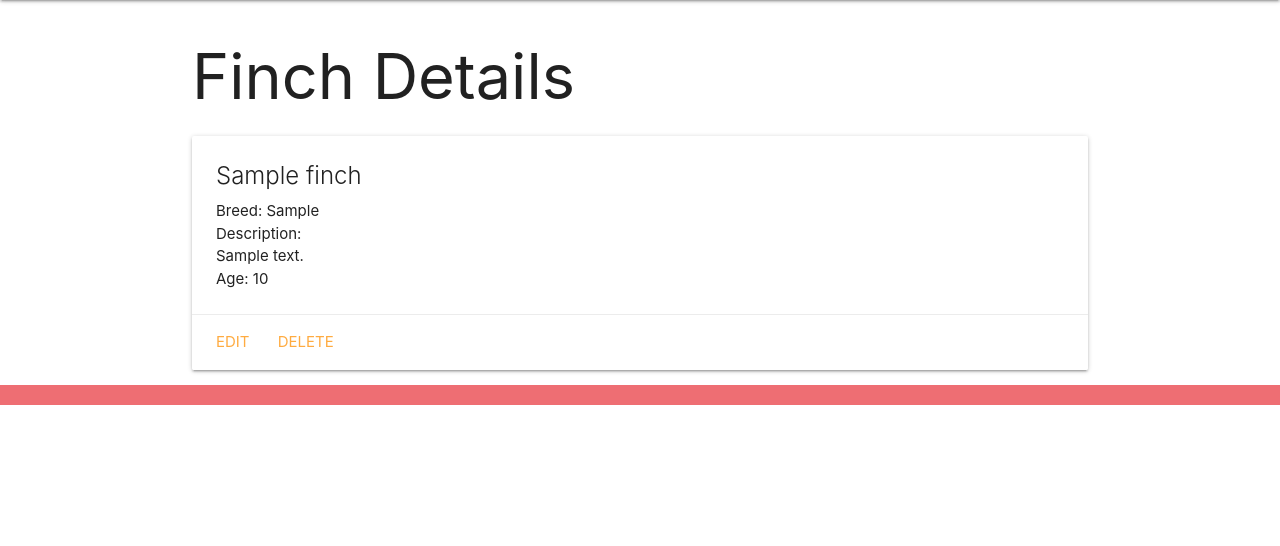
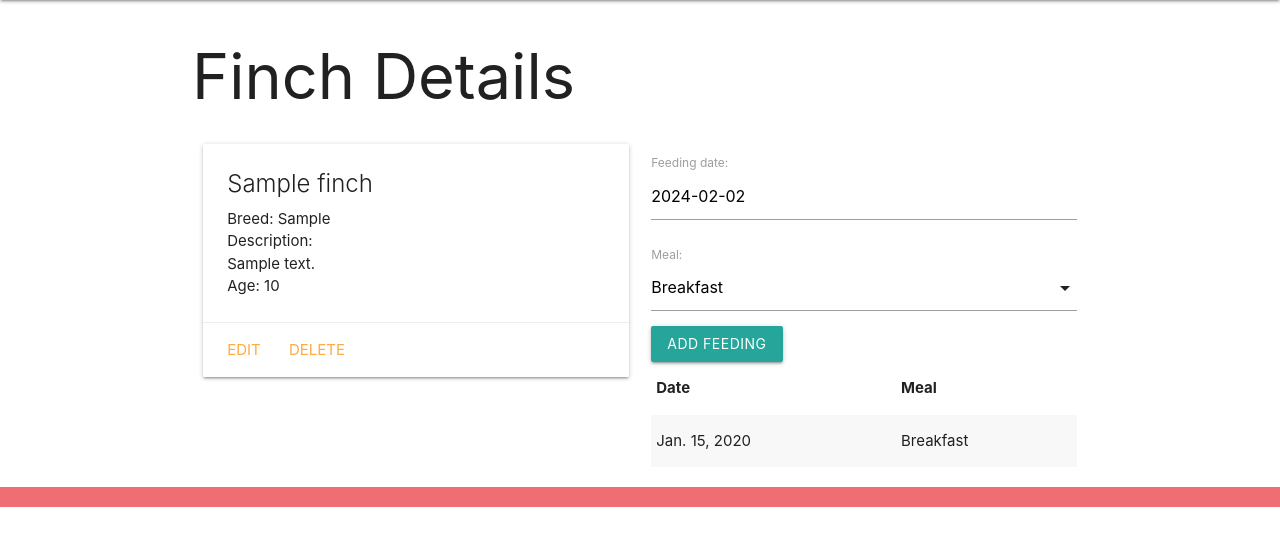
Before and after one commit to 1nfrarouge/finchcollector, a Django app: page /finches/1/ in a window 1280 px wide. Shown: the part 64-610 px from the top of the page. Run offline with Django 5.2, Linux system fonts and the light colour scheme; tables that the repository leaves empty hold one stand-in row (values such as "Sample post").

Commit message:
Completed Finch Collector Lab Part 4 excercises

```diff
--- a/main_app/admin.py
+++ b/main_app/admin.py
@@ -1,5 +1,7 @@
 from django.contrib import admin
 from .models import Finch
+from .models import Cat, Feeding
 
 # Register your models here.
 admin.site.register(Finch)
+admin.site.register(Feeding)
--- /dev/null
+++ b/main_app/forms.py
@@ -0,0 +1,7 @@
+from django.forms import ModelForm
+from .models import Feeding
+
+class FeedingForm(ModelForm):
+  class Meta:
+    model = Feeding
+    fields = ['date', 'meal']
--- a/main_app/models.py
+++ b/main_app/models.py
@@ -1,6 +1,12 @@
 from django.db import models
 from django.urls import reverse
+from datetime import date
 
+MEALS = (
+    ('B', 'Breakfast'),
+    ('L', 'Lunch'),
+    ('D', 'Dinner')
+)
 # Create your models here.
 class Finch(models.Model):
     name = models.CharField(max_length=100)
@@ -16,3 +22,22 @@ class Finch(models.Model):
 # Add this method
     def get_absolute_url(self):
         return reverse('detail', kwargs={'finch_id': self.id})
+
+    def fed_for_today(self):
+        return self.feeding_set.filter(date=date.today()).count() >= len(MEALS)
+
+class Feeding(models.Model):
+  date = models.DateField('feeding date')
+  meal = models.CharField(
+    max_length=1,
+	 choices=MEALS,
+	 default=MEALS[0][0]
+  )
+
+  finch = models.ForeignKey(Finch, on_delete=models.CASCADE)
+
+  def __str__(self):
+    return f"{self.get_meal_display()} on {self.date}"
+
+  class Meta:
+    ordering = ['-date']
--- a/main_app/templates/base.html
+++ b/main_app/templates/base.html
@@ -9,6 +9,7 @@
   <title>Finch Collector</title>
   <link rel="stylesheet" href="https://cdnjs.cloudflare.com/ajax/libs/materialize/1.0.0/css/materialize.min.css">
   <link rel="stylesheet" href="{% static 'css/style.css' %}">
+  <script src="https://cdnjs.cloudflare.com/ajax/libs/materialize/1.0.0/js/materialize.min.js"></script>
 </head>
 <body>
   <header class="navbar-fixed">
--- a/main_app/templates/finches/detail.html
+++ b/main_app/templates/finches/detail.html
@@ -3,6 +3,8 @@
 
 <h1>Finch Details</h1>
 
+<div class="row">
+  <div class="col s6">
     <div class="card">
       <div class="card-content">
         <span class="card-title">{{ finch.name }}</span>
@@ -11,7 +13,7 @@
         {% if finch.age > 0 %}
           <p>Age: {{ finch.age }}</p>
         {% else %}
-      <p>Age: Chick</p>
+          <p>Age: Nestling</p>
         {% endif %}
       </div>
       <div class="card-action">
@@ -19,5 +21,42 @@
         <a href="{% url 'finches_delete' finch.id %}">Delete</a>
       </div>
     </div>
+  </div>
+  <!-- New Markup Below -->
+  <div class="col s6">
+    <form action="{% url 'add_feeding' finch.id %}" method="POST">
+      {% csrf_token %}
+      <!-- Render the inputs -->
+      {{ feeding_form.as_p }}
+      <input type="submit" class="btn" value="Add Feeding">
+    </form>
+    <table class="striped">
+      <thead>
+        <tr><th>Date</th><th>Meal</th></tr>
+      </thead>
+      <tbody>
+        {% for feeding in finch.feeding_set.all %}
+          <tr>
+            <td>{{feeding.date}}</td>
+            <td>{{feeding.get_meal_display}}</td>
+          </tr>
+        {% endfor %}
+      </tbody>
+    </table>
+  </div>
+</div>
 
+<script>
+  const dateEl = document.getElementById('id_date');
+  // M is Materialize's global variable
+  M.Datepicker.init(dateEl, {
+    format: 'yyyy-mm-dd',
+    defaultDate: new Date(),
+    setDefaultDate: true,
+    autoClose: true
+  });
+
+  const selectEl = document.getElementById('id_meal');
+  M.FormSelect.init(selectEl);
+</script>
 {% endblock %}
--- a/main_app/urls.py
+++ b/main_app/urls.py
@@ -9,4 +9,5 @@ urlpatterns = [
   path('finches/create/', views.FinchCreate.as_view(), name='finches_create'),
   path('finches/<int:pk>/update/', views.FinchUpdate.as_view(), name='finches_update'),
   path('finches/<int:pk>/delete/', views.FinchDelete.as_view(), name='finches_delete'),
+  path('finches/<int:finch_id>/add_feeding/', views.add_feeding, name='add_feeding'),
 ]
--- a/main_app/views.py
+++ b/main_app/views.py
@@ -1,6 +1,7 @@
-from django.shortcuts import render
+from django.shortcuts import render, redirect
 from django.views.generic.edit import CreateView, UpdateView, DeleteView
 from .models import Finch
+from .forms import FeedingForm
 
 # Create your views here.
 def home(request):
@@ -14,8 +15,19 @@ def finches_index(request):
     return render(request, 'finches/index.html', {'finches': finches})
 
 def finches_detail(request, finch_id):
-  finch = Finch.objects.get(id=finch_id)
-  return render(request, 'finches/detail.html', { 'finch': finch })
+    finch = Finch.objects.get(id=finch_id)
+    feeding_form = FeedingForm()
+    return render(request, 'finches/detail.html', {
+        'finch': finch, 'feeding_form': feeding_form
+    })
+
+def add_feeding(request, finch_id):
+  form = FeedingForm(request.POST)
+  if form.is_valid():
+    new_feeding = form.save(commit=False)
+    new_feeding.finch_id = finch_id
+    new_feeding.save()
+  return redirect('detail', finch_id=finch_id)
 
 class FinchCreate(CreateView):
   model = Finch
```
Also changed, not shown: main_app/migrations/0002_feeding.py (added). Lines whose indentation alone changed are shown as unchanged.
